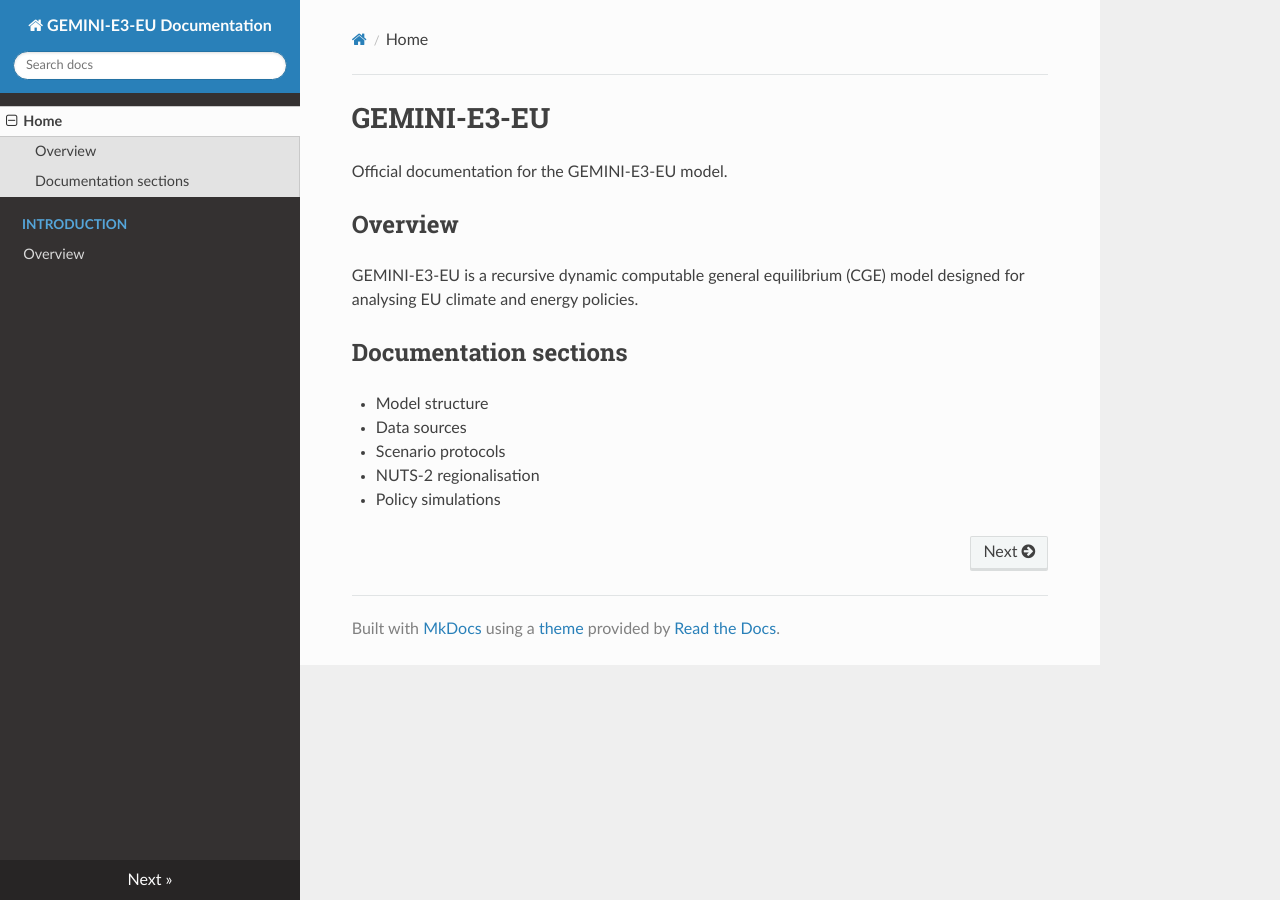
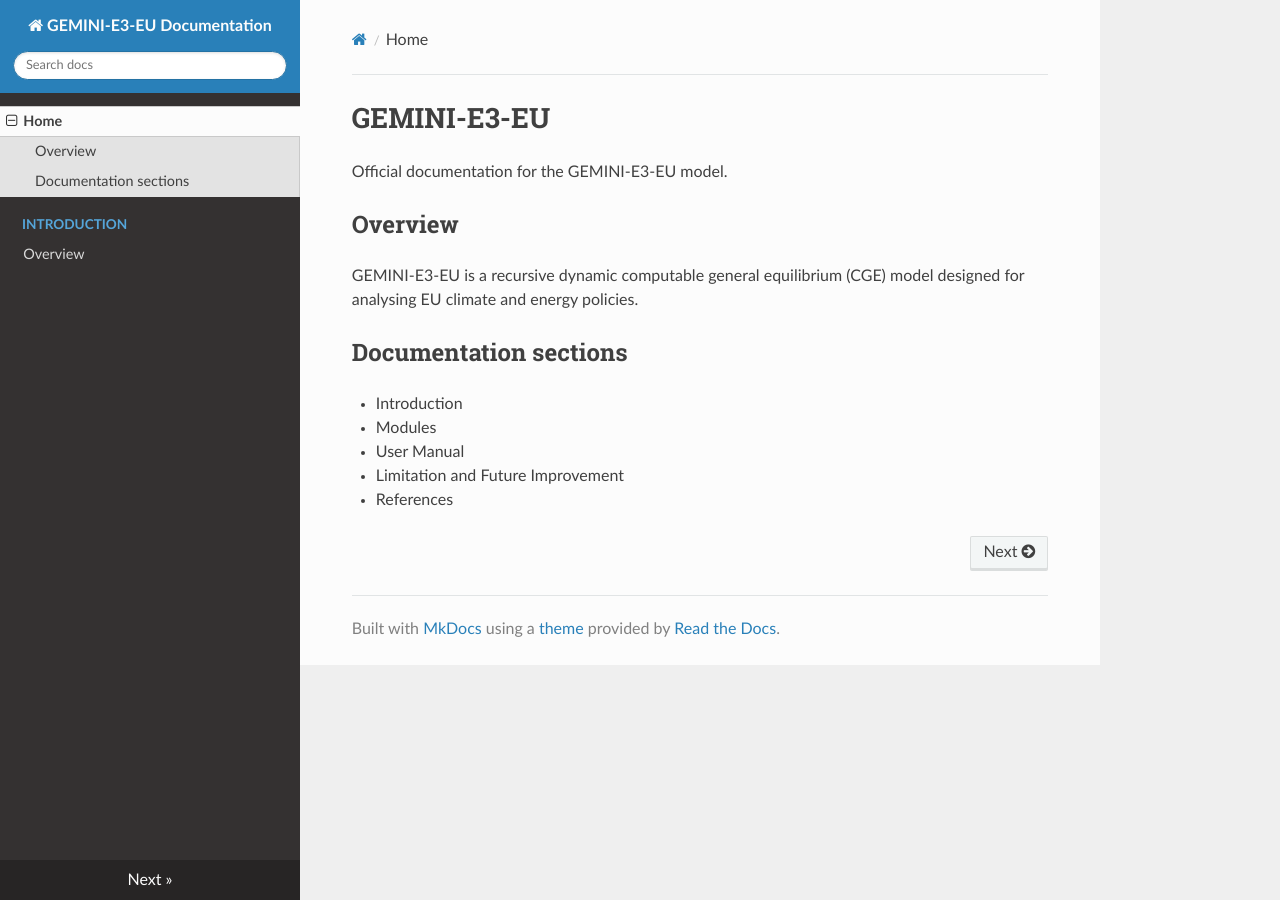
Before and after one commit to Perdana-Sigit/GEMINI-E3-EU, an MkDocs documentation site: the page built from docs/index.md, in a window 1280 px wide. Built offline with MkDocs 1.6.1, drawn with Linux system fonts in a browser that asks for light colours; nearby versions of some CDN libraries.

Commit message:
Update index.md

```diff
--- a/docs/index.md
+++ b/docs/index.md
@@ -8,8 +8,8 @@ GEMINI-E3-EU is a recursive dynamic computable general equilibrium (CGE) model d
 
 ## Documentation sections
 
-- Model structure
-- Data sources
-- Scenario protocols
-- NUTS-2 regionalisation
-- Policy simulations
+- Introduction
+- Modules
+- User Manual
+- Limitation and Future Improvement
+- References
```
